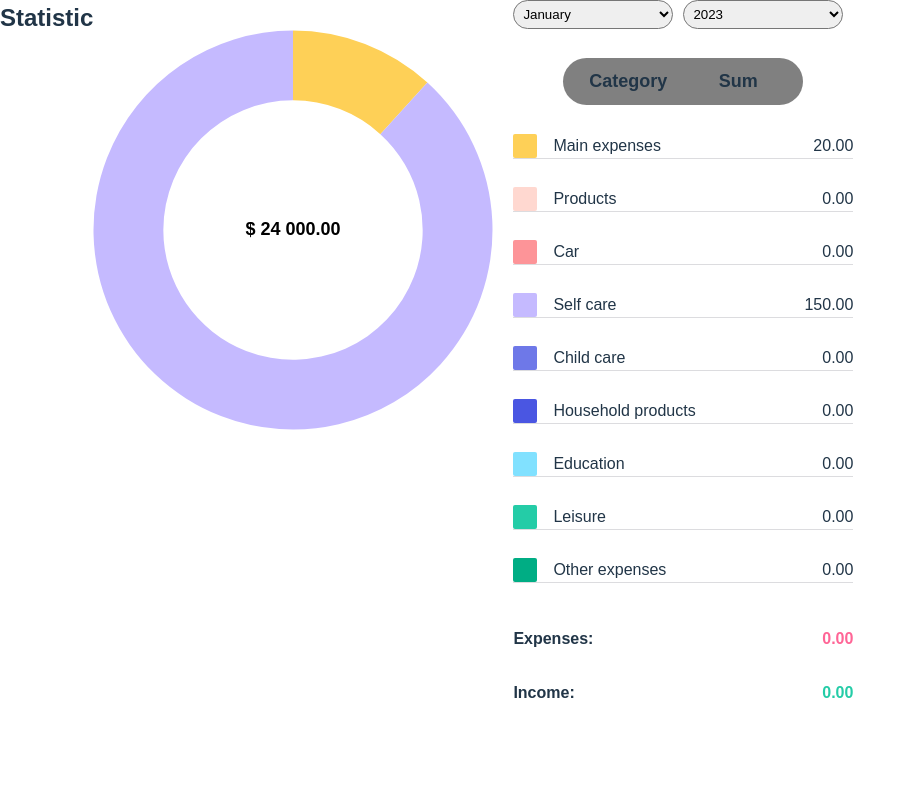
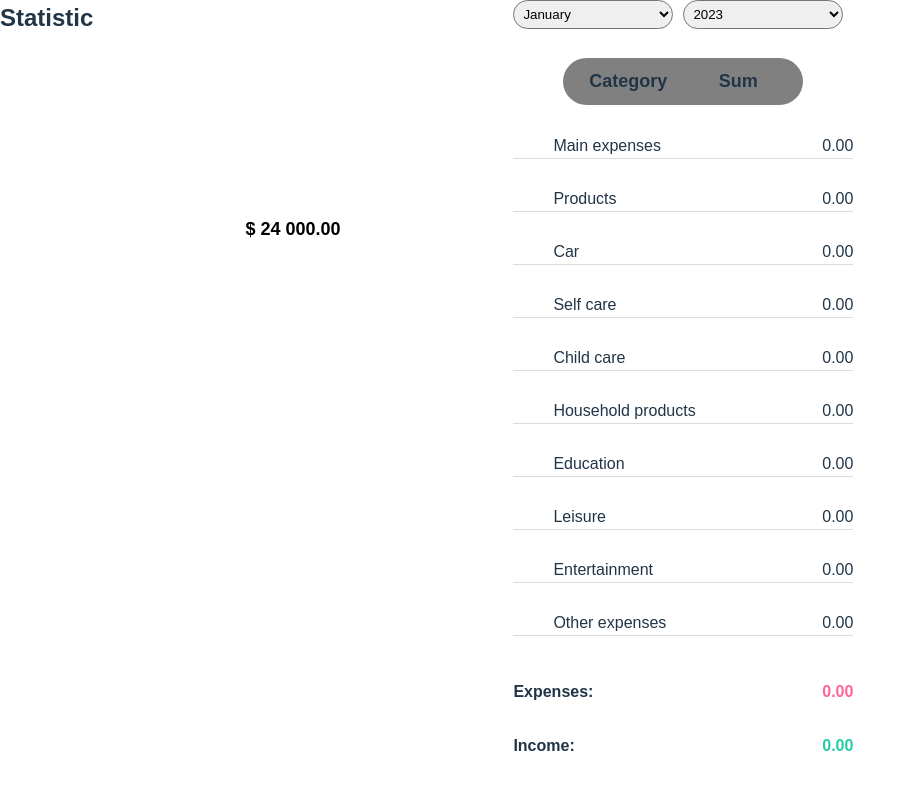
Before and after one commit to WaldemarKubiak/wallet-six-masters-project, a React (Vite) app in the folder client/: page /statistics in a window 1280 px wide. Shown: the top 790 px of the page, without its empty margins (0-916 px from the left). Built offline with nearby package versions, Linux system fonts and the light colour scheme.

Commit message:
dodanie opcji pobierania colorow z servera

```diff
--- a/client/src/components/Chart/Chart.jsx
+++ b/client/src/components/Chart/Chart.jsx
@@ -23,6 +23,7 @@ const Chart = ({ dataToRender }) => {
 
 	const categories = dataStatsArr.map(item => item.category);
 	const values = dataStatsArr.map(item => item.total);
+	const colors = dataStatsArr.map(item => item.color);
 
 	const data = {
 		labels: categories,
@@ -30,17 +31,7 @@ const Chart = ({ dataToRender }) => {
 			{
 				label: 'Sum',
 				data: values,
-				backgroundColor: [
-					'#fed057',
-					'#ffd8d0',
-					'#fd9498',
-					'#c5baff',
-					'#6e78e8',
-					'#4a56e2',
-					'#81e1ff',
-					'#24cca7',
-					'#00ad84',
-				],
+				backgroundColor: colors,
 				borderWidth: 1,
 				borderColor: ['transparent'],
 			},
@@ -95,6 +86,7 @@ Chart.propTypes = {
 			PropTypes.shape({
 				category: PropTypes.string.isRequired,
 				total: PropTypes.number.isRequired,
+				color: PropTypes.string.isRequired,
 			})
 		).isRequired,
 		expenses: PropTypes.number.isRequired,
--- a/client/src/components/Chart/Table/TableChart.jsx
+++ b/client/src/components/Chart/Table/TableChart.jsx
@@ -41,18 +41,6 @@ const TableChart = ({ dataToRender }) => {
 			maximumFractionDigits: 2,
 		})
 		.replace(',', '.');
-
-	const categoryColors = {
-		'Main expenses': '#fed057',
-		Products: '#ffd8d0',
-		Car: '#fd9498',
-		'Self care': '#c5baff',
-		'Child care': '#6e78e8',
-		'Household products': '#4a56e2',
-		Education: '#81e1ff',
-		Leisure: '#24cca7',
-		'Other expenses': '#00ad84',
-	};
 
 	const [selectedMonth, setSelectedMonth] = useState('01');
 	const [selectedYear, setSelectedYear] = useState('2023');
@@ -113,12 +101,12 @@ const TableChart = ({ dataToRender }) => {
 			</div>
 
 			<ul className={css.list}>
-				{dataStatsArr.map(({ category, total }) => (
+				{dataStatsArr.map(({ category, color, total }) => (
 					<li className={css.listItem} key={nanoid()}>
 						<div className={css.listItemWrap}>
 							<div
 								style={{
-									backgroundColor: categoryColors[category],
+									backgroundColor: color,
 									width: '24px',
 									height: '24px',
 									borderRadius: '2px',
@@ -150,7 +138,7 @@ TableChart.propTypes = {
 			PropTypes.shape({
 				category: PropTypes.string.isRequired,
 				total: PropTypes.number.isRequired,
-				// color: PropTypes.string.isRequired, // Kolor jako string?
+				color: PropTypes.string.isRequired,
 			})
 		).isRequired,
 		expenses: PropTypes.number.isRequired,
--- a/client/src/redux/finance/finanseSlice.js
+++ b/client/src/redux/finance/finanseSlice.js
@@ -11,15 +11,16 @@ const financeInitialState = {
 	transcactions: {
 		data: {
 			stats: [
-				{ category: 'Main expenses', total: 20 },
-				{ category: 'Products', total: 0 },
-				{ category: 'Car', total: 0 },
-				{ category: 'Self care', total: 150 },
-				{ category: 'Child care', total: 0 },
-				{ category: 'Household products', total: 0 },
-				{ category: 'Education', total: 0 },
-				{ category: 'Leisure', total: 0 },
-				{ category: 'Other expenses', total: 0 },
+				{ category: 'Main expenses', color: '#ffffff', total: 0 },
+				{ category: 'Products', color: '#ffffff', total: 0 },
+				{ category: 'Car', color: '#ffffff', total: 0 },
+				{ category: 'Self care', color: '#ffffff', total: 0 },
+				{ category: 'Child care', color: '#ffffff', total: 0 },
+				{ category: 'Household products', color: '#ffffff', total: 0 },
+				{ category: 'Education', color: '#ffffff', total: 0 },
+				{ category: 'Leisure', color: '#ffffff', total: 0 },
+				{ category: 'Entertainment', color: '#ffffff', total: 0 },
+				{ category: 'Other expenses', color: '#ffffff', total: 0 },
 			],
 			expenses: 0,
 			income: 0,
```
